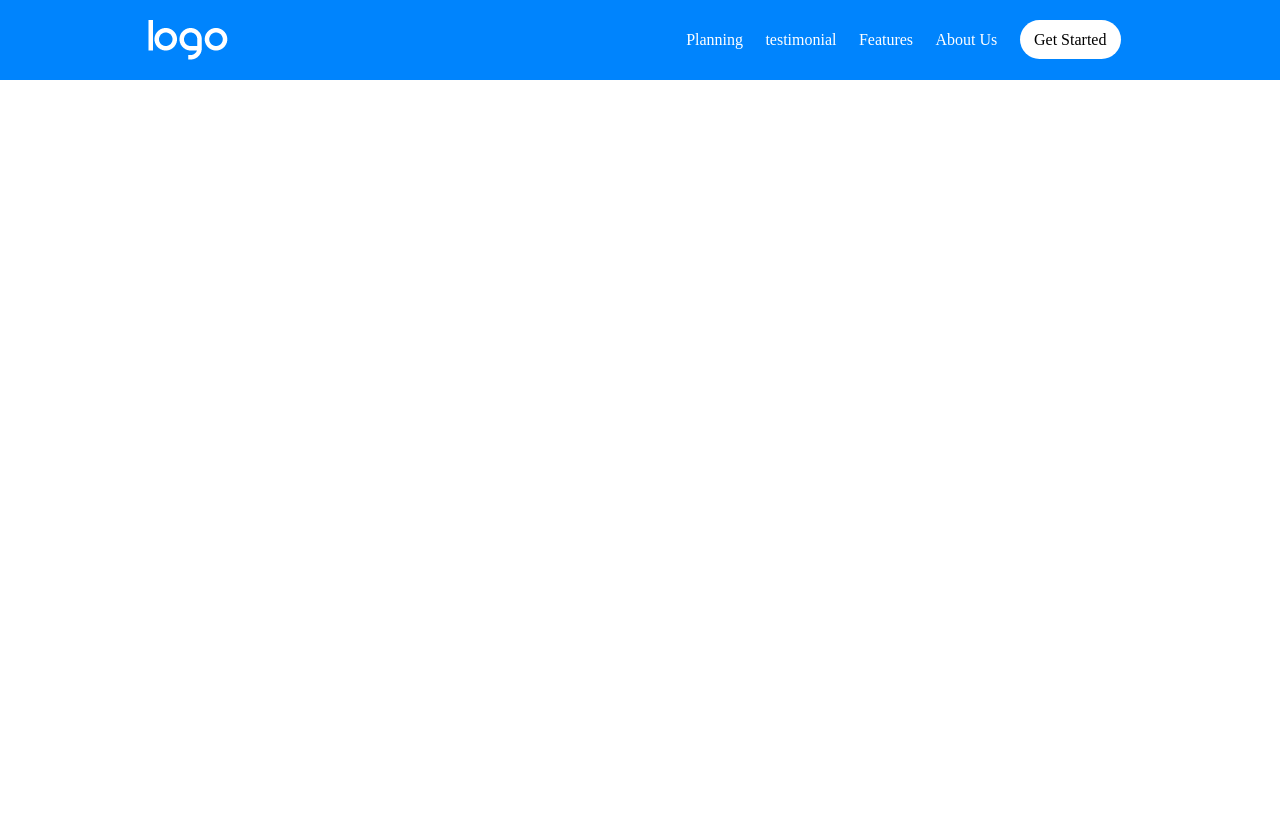
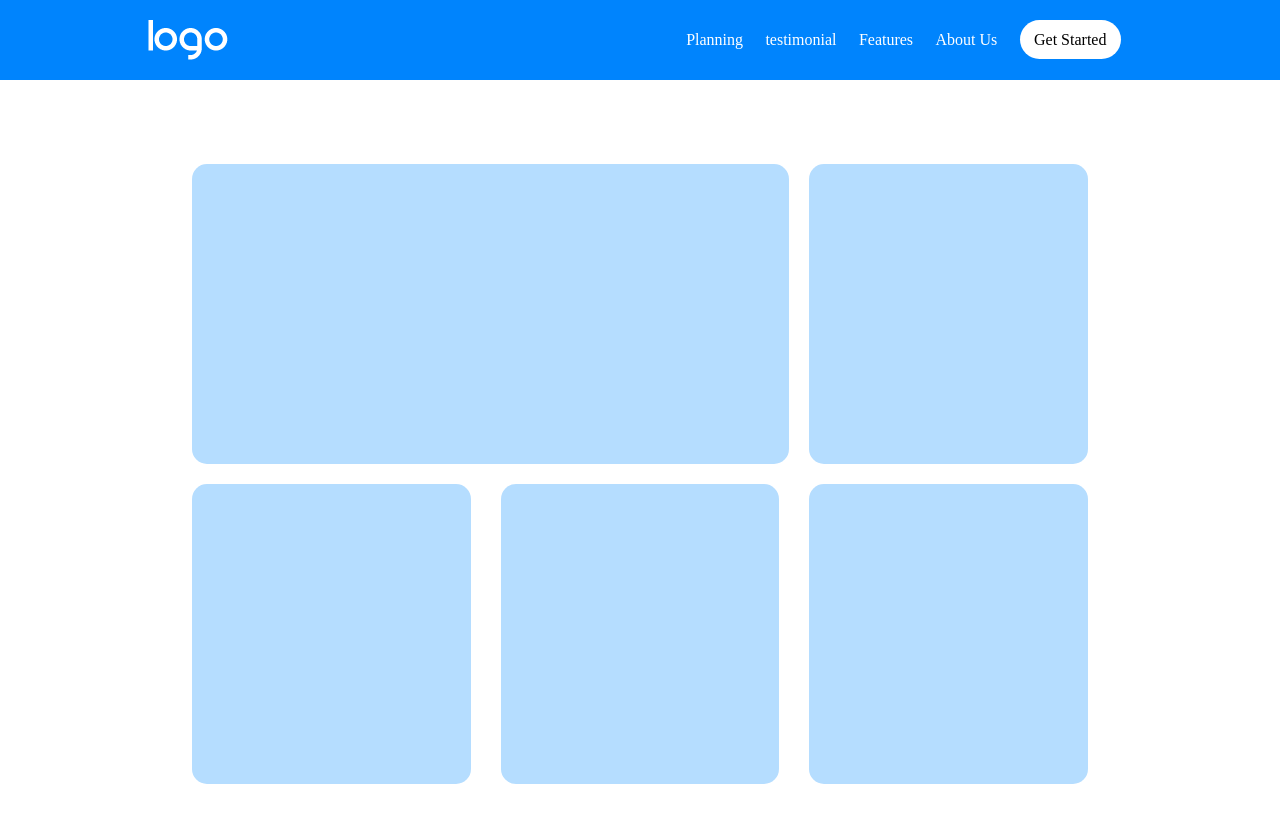
Before and after one commit to WalterCorsini/htmlcss-responsive-layout, a plain HTML site: page index.html in a window 1280 px wide. Before the commit the page ends 800 px from the top, so only its background shows below. Drawn offline with Linux system fonts and the light colour scheme.

Commit message:
add: fix nav bar in position fixed, add section tool responsive

```diff
--- a/css/master.css
+++ b/css/master.css
@@ -15,6 +15,18 @@ COMMON
 /******************************/
 .flex{
     display: flex;
+}
+
+.column{
+    flex-direction: column;
+}
+
+.wrap{
+    flex-wrap: wrap;
+}
+
+.grow{
+    flex-grow: 1;
 }
 
 .jsb{
@@ -43,13 +55,24 @@ COMMON
     background-color:rgb(0, 132, 253);
 }
 
+.bg-cyan{
+    background-color: rgb(181, 221, 255);
+}
+
 /******************************
 NAVBAR
 /******************************/
+header{
+    position: fixed;
+    width: 100%;
+    top: 0;
+    left: 0;
+    z-index: 9999;
+}
 
 .navbar{
     width: 100%;
-   padding: 20px;
+    padding: 20px;
     align-items: center;
 }
 
@@ -76,12 +99,65 @@ NAVBAR
     .menu-ham{
         display: none;
     }
-
+}
 
 /******************************
 SECTION TOOL
 /******************************/
+main{
+    padding-top: 100px;
+}
 
+.tool{
+    align-items: center;
+    width: 100%;
+    padding: 5%;
+    gap: 20px;
+    /* debug */
+    /* background-color: rgb(255, 254, 254); */
+    height: 1000px;
+}
+
+.card{
+    width: 90%;
+    height: calc(100% / 6);
+    border-radius: 15px;
+     /* debug */
+}
+
+.card.big{
+    /* height: 450px; */
+}
+
+@media screen and (min-width: 768px) {
+    .tool{
+        flex-direction: row;
+        flex-wrap: wrap;
+        height: min-content;
+        justify-content: space-between;
+    }
+
+    .card.big{
+        width: 60%;
+    }
+
+    .card.normal{
+        width: calc(100% / 3 - 20px);
+    }
+
+    .card{
+        height: 300px;
+    }
+}
+
+@media screen and (min-width: 992px) {
+
+    .tool{
+        margin:0 auto;
+        width: 80%;
+    }
+
+}
 
 
 /******************************
--- a/index.html
+++ b/index.html
@@ -26,12 +26,19 @@
             <i class="menu-ham white fa-solid fa-bars"></i>
         </div>
     <!-- /header -->
-    <header>
+    </header>
 
 
     <main>
     <!-- section tool -->
         <!-- 5 card  -->
+        <section class="tool flex column">
+            <div class="card big grow bg-cyan"></div>
+            <div class="card normal bg-cyan"></div>
+            <div class="card normal bg-cyan"></div>
+            <div class="card normal bg-cyan"></div>
+            <div class="card normal bg-cyan"></div>
+        </section>
     <!-- /section tool -->
 
     <!-- strategy -->
```
